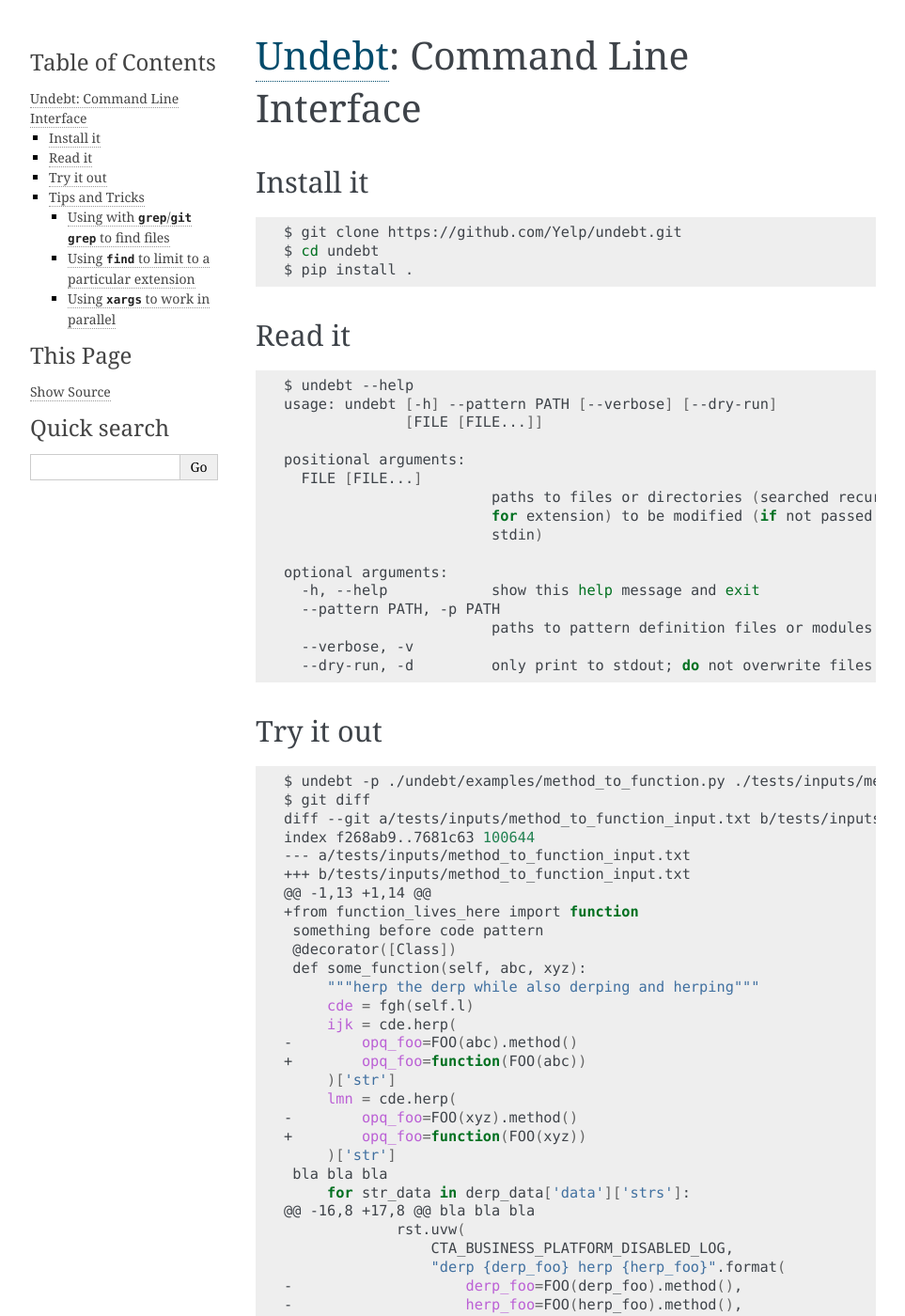
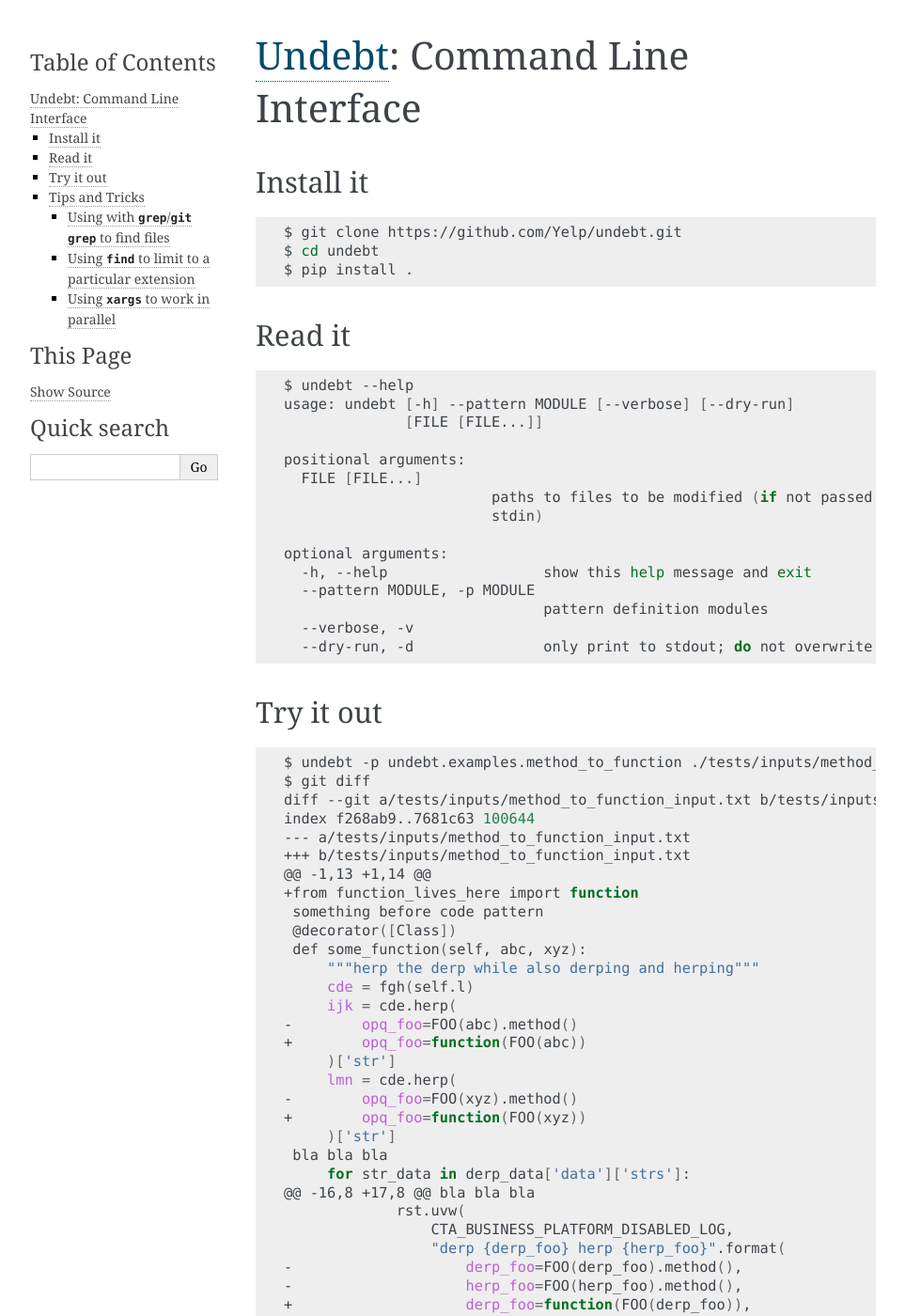
Before and after one commit to Yelp/undebt, a Sphinx documentation site: the page built from docs/source/cli.rst, in a window 1280 px wide and 1400 px high. Shown: the whole window at 94% size, without its empty margins (148-1111 px from the left). Built offline with Sphinx 7.4.7, drawn with Linux system fonts in a browser that asks for light colours; some of the changed text lies outside the part shown.

Commit message:
Updates docs to latest CLI

```diff
--- a/docs/source/cli.rst
+++ b/docs/source/cli.rst
@@ -19,28 +19,27 @@
 .. code-block:: bash
 
     $ undebt --help
-    usage: undebt [-h] --pattern PATH [--verbose] [--dry-run]
+    usage: undebt [-h] --pattern MODULE [--verbose] [--dry-run]
                   [FILE [FILE...]]
 
     positional arguments:
       FILE [FILE...]
-                            paths to files or directories (searched recursively
-                            for extension) to be modified (if not passed uses
+                            paths to files to be modified (if not passed uses
                             stdin)
 
     optional arguments:
-      -h, --help            show this help message and exit
-      --pattern PATH, -p PATH
-                            paths to pattern definition files or modules
+      -h, --help                  show this help message and exit
+      --pattern MODULE, -p MODULE
+                                  pattern definition modules
       --verbose, -v
-      --dry-run, -d         only print to stdout; do not overwrite files
+      --dry-run, -d               only print to stdout; do not overwrite files
 
 Try it out
 ----------
 
 .. code-block:: bash
 
-    $ undebt -p ./undebt/examples/method_to_function.py ./tests/inputs/method_to_function_input.txt
+    $ undebt -p undebt.examples.method_to_function ./tests/inputs/method_to_function_input.txt
     $ git diff
     diff --git a/tests/inputs/method_to_function_input.txt b/tests/inputs/method_to_function_input.txt
     index f268ab9..7681c63 100644
@@ -87,17 +86,17 @@
 
 .. code-block:: bash
 
-    grep -l <search-text> **/*.css | xargs undebt -p <path-to-pattern>
+    grep -l <search-text> **/*.css | xargs undebt -p <pattern-module>
 
     # Use git grep if you only want to search tracked files
-    git grep -l <search-text> | xargs undebt -p <path-to-pattern>
+    git grep -l <search-text> | xargs undebt -p <pattern-module>
 
 Using ``find`` to limit to a particular extension
 ^^^^^^^^^^^^^^^^^^^^^^^^^^^^^^^^^^^^^^^^^^^^^^^^^
 
 .. code-block:: bash
 
-    find -name '*.js' | xargs grep -l <search-text> | xargs undebt -p <path-to-pattern>
+    find -name '*.js' | xargs grep -l <search-text> | xargs undebt -p <pattern-module>
 
 Using ``xargs`` to work in parallel
 ^^^^^^^^^^^^^^^^^^^^^^^^^^^^^^^^^^^
@@ -107,4 +106,4 @@
 
 .. code-block:: bash
 
-    git grep -l <search-text> | xargs -P <numprocs> undebt -p <path-to-pattern>
+    git grep -l <search-text> | xargs -P <numprocs> undebt -p <pattern-module>
```
